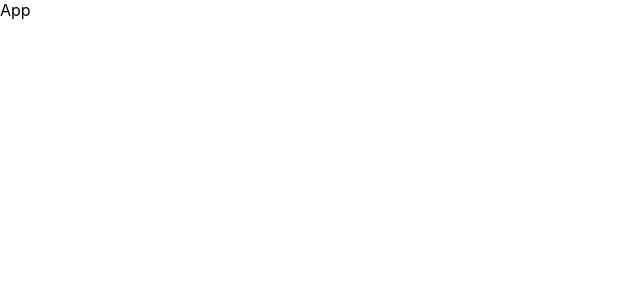
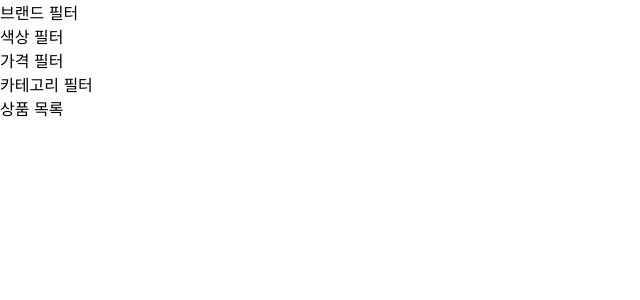
Before and after one commit to peppermintc/product-list, a React (Create React App) app: page / in a window 1280 px wide. Shown: the top 300 px of the page, without its empty margins (0-640 px from the left). Built offline with nearby package versions, Linux system fonts and the light colour scheme.

Commit message:
[추가] 컴포넌트 구조 정의

```diff
--- a/src/App.tsx
+++ b/src/App.tsx
@@ -1,5 +1,13 @@
 const App = () => {
-  return <div>App</div>;
+  return (
+    <div>
+      <div>브랜드 필터</div>
+      <div>색상 필터</div>
+      <div>가격 필터</div>
+      <div>카테고리 필터</div>
+      <div>상품 목록</div>
+    </div>
+  );
 };
 
 export default App;
```
